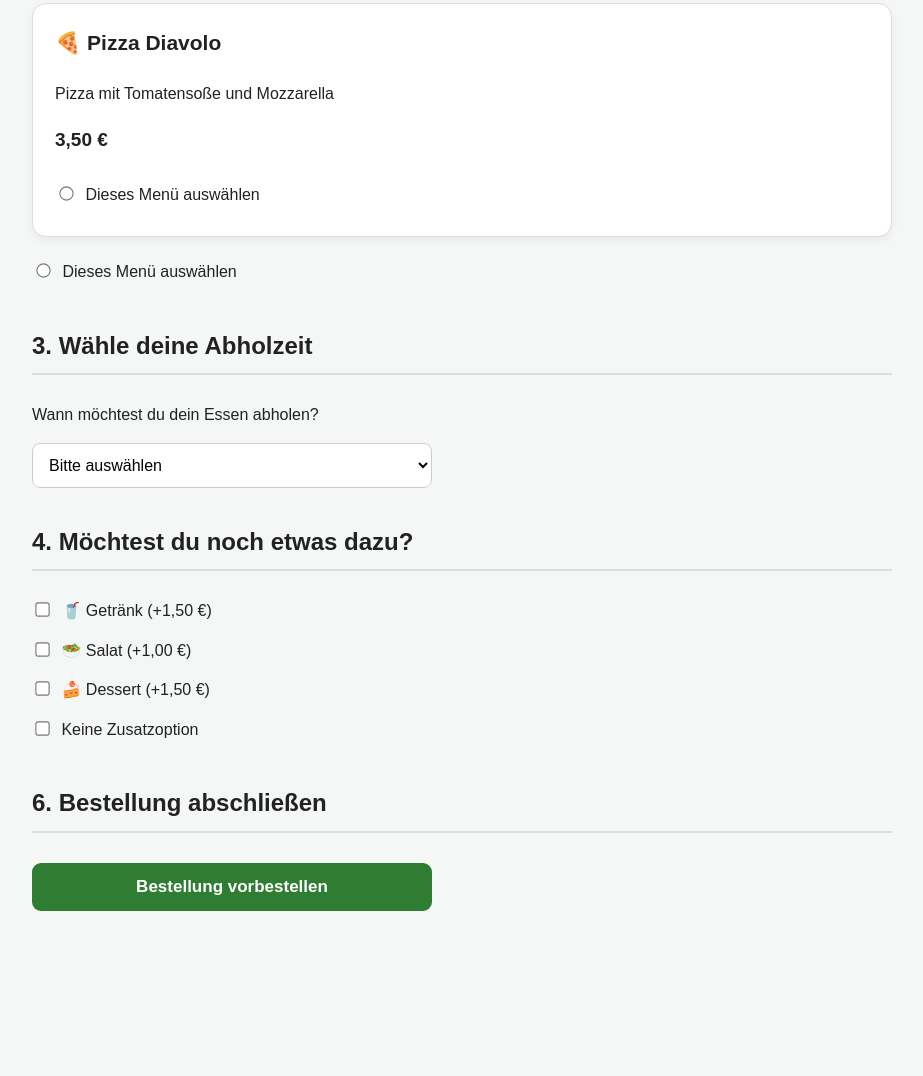
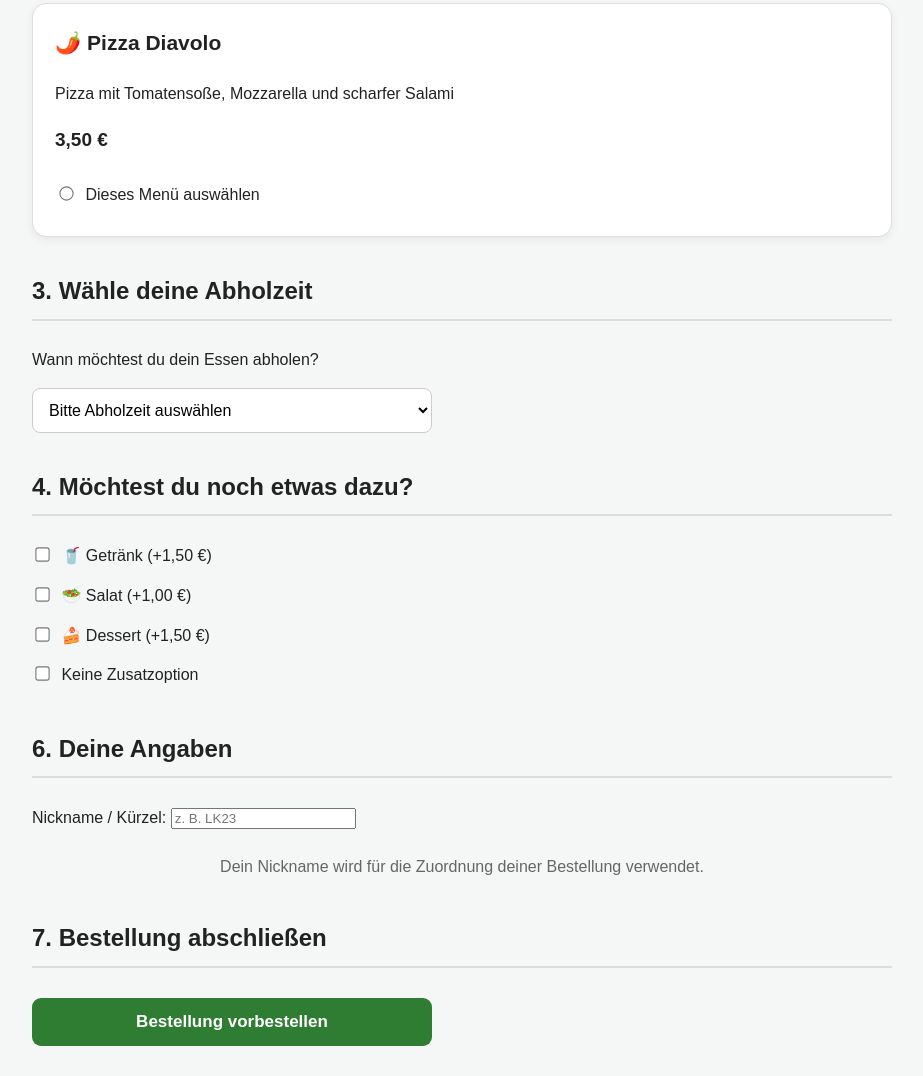
Before and after one commit to ilaydakurt422/CampusMensa, a plain HTML site: page index.html in a window 1280 px wide. Shown: the part 979-2055 px from the top of the page, without its empty margins (178-1101 px from the left). Before the commit the page ends 1920 px from the top, so only its background shows below. Drawn offline with Linux system fonts and the light colour scheme.

Commit message:
Revise menu options and add nickname input
Updated menu items and added a nickname input field.

```diff
--- a/index.html
+++ b/index.html
@@ -1,18 +1,22 @@
 <!DOCTYPE html>
 <html lang="de">
+
 <head>
     <meta charset="UTF-8">
     <meta name="viewport" content="width=device-width, initial-scale=1.0">
+
     <title>CampusMensa</title>
+
     <link rel="stylesheet" href="style.css">
 </head>
 
+
 <body>
-
 
     <h1>Willkommen bei CampusMensa</h1>
 
     <p>Wähle dein Mensa-Menü und bestelle es vor.</p>
+
 
     <h2>1. Wähle deine Mensa</h2>
 
@@ -34,13 +38,23 @@
         <input type="radio" name="mensa" value="cafeteria">
         Cafeteria
     </label>
+
+
+
     <h2>2. Wähle dein Menü</h2>
+
 
     <div class="menu-karte">
 
         <h3>🍝 Spaghetti Bolognese</h3>
-            <p>Spaghetti mit Bolognesesoße und Salat</p>
-            <p class="preis">4,50 €</p>
+
+        <p>
+            Spaghetti mit Bolognesesoße und Salat
+        </p>
+
+        <p class="preis">
+            4,50 €
+        </p>
 
         <label>
             <input type="radio" name="menu" value="spaghetti">
@@ -49,11 +63,19 @@
 
     </div>
 
+
+
     <div class="menu-karte">
 
         <h3>🥗 Gemüse-Curry</h3>
-            <p>Gemüse-Curry mit Reis</p>
-            <p class="preis">4,00 €</p>
+
+        <p>
+            Gemüse-Curry mit Reis
+        </p>
+
+        <p class="preis">
+            4,00 €
+        </p>
 
         <label>
             <input type="radio" name="menu" value="curry">
@@ -62,11 +84,19 @@
 
     </div>
 
+
+
     <div class="menu-karte">
 
-            <h3>🍕 Pizza Diavolo </h3>
-            <p>Pizza mit Tomatensoße und Mozzarella</p>
-            <p class="preis">3,50 €</p>
+        <h3>🌶️ Pizza Diavolo</h3>
+
+        <p>
+            Pizza mit Tomatensoße, Mozzarella und scharfer Salami
+        </p>
+
+        <p class="preis">
+            3,50 €
+        </p>
 
         <label>
             <input type="radio" name="menu" value="pizza">
@@ -74,80 +104,191 @@
         </label>
 
     </div>
-        <label>
-            <input type="radio" name="menu" value="pizza">
-            Dieses Menü auswählen
-        </label>
+
+
+
     <h2>3. Wähle deine Abholzeit</h2>
 
-<label for="abholzeit">Wann möchtest du dein Essen abholen?</label>
+    <label for="abholzeit">
+        Wann möchtest du dein Essen abholen?
+    </label>
 
-<select id="abholzeit" name="abholzeit">
-    <option value="">Bitte auswählen</option>
-    <option value="11:30-11:45">11:30 – 11:45 Uhr</option>
-    <option value="11:45-12:00">11:45 – 12:00 Uhr</option>
-    <option value="12:00-12:15">12:00 – 12:15 Uhr</option>
-    <option value="12:15-12:30">12:15 – 12:30 Uhr</option>
+
+    <select
+        id="abholzeit"
+        name="abholzeit"
+        required
+    >
+
+        <option value="" disabled selected>
+            Bitte Abholzeit auswählen
+        </option>
+
+        <option value="11:30-11:45">
+            11:30 – 11:45 Uhr
+        </option>
+
+        <option value="11:45-12:00">
+            11:45 – 12:00 Uhr
+        </option>
+
+        <option value="12:00-12:15">
+            12:00 – 12:15 Uhr
+        </option>
+
+        <option value="12:15-12:30">
+            12:15 – 12:30 Uhr
+        </option>
+
     </select>
+
+
+
     <h2>4. Möchtest du noch etwas dazu?</h2>
 
+
     <label>
-    <input type="checkbox" name="zusatz" value="getraenk">
+        <input
+            type="checkbox"
+            name="zusatz"
+            value="getraenk"
+        >
+
         🥤 Getränk (+1,50 €)
     </label>
 
     <br>
 
+
     <label>
-    <input type="checkbox" name="zusatz" value="salat">
+        <input
+            type="checkbox"
+            name="zusatz"
+            value="salat"
+        >
+
         🥗 Salat (+1,00 €)
     </label>
 
     <br>
 
+
     <label>
-    <input type="checkbox" name="zusatz" value="dessert">
+        <input
+            type="checkbox"
+            name="zusatz"
+            value="dessert"
+        >
+
         🍰 Dessert (+1,50 €)
     </label>
 
     <br>
 
+
     <label>
-    <input type="checkbox" name="zusatz" value="keine">
+        <input
+            type="checkbox"
+            name="zusatz"
+            value="keine"
+        >
+
         Keine Zusatzoption
     </label>
-<div id="zahlungBereich" style="display: none;">
+
+
+
+    <div
+        id="zahlungBereich"
+        style="display: none;"
+    >
 
         <h2>5. Zahlungsart</h2>
 
+
         <label>
-        <input type="radio" name="zahlung" value="karte">
+            <input
+                type="radio"
+                name="zahlung"
+                value="karte"
+            >
+
             💳 Karte
         </label>
 
         <br>
 
+
         <label>
-        <input type="radio" name="zahlung" value="app">
+            <input
+                type="radio"
+                name="zahlung"
+                value="app"
+            >
+
             📱 Mensa-App
         </label>
 
         <br>
 
+
         <label>
-        <input type="radio" name="zahlung" value="bar">
+            <input
+                type="radio"
+                name="zahlung"
+                value="bar"
+            >
+
             💶 Barzahlung
         </label>
 
     </div>
-<h2>6. Bestellung abschließen</h2>
 
-<button type="button" id="bestellenButton">
+
+
+    <h2>6. Deine Angaben</h2>
+
+
+    <label for="nickname">
+        Nickname / Kürzel:
+    </label>
+
+
+    <input
+        type="text"
+        id="nickname"
+        name="nickname"
+        placeholder="z. B. LK23"
+        maxlength="20"
+    >
+
+
+    <p>
+        Dein Nickname wird für die Zuordnung deiner Bestellung verwendet.
+    </p>
+
+
+
+    <h2>7. Bestellung abschließen</h2>
+
+
+    <button
+        type="button"
+        id="bestellenButton"
+    >
+
         Bestellung vorbestellen
+
     </button>
+
+
 
     <div id="bestaetigung"></div>
 
+
+
     <script src="script.js"></script>
+
 </body>
+
 </html>
```
Lines whose indentation alone changed are shown as unchanged.
